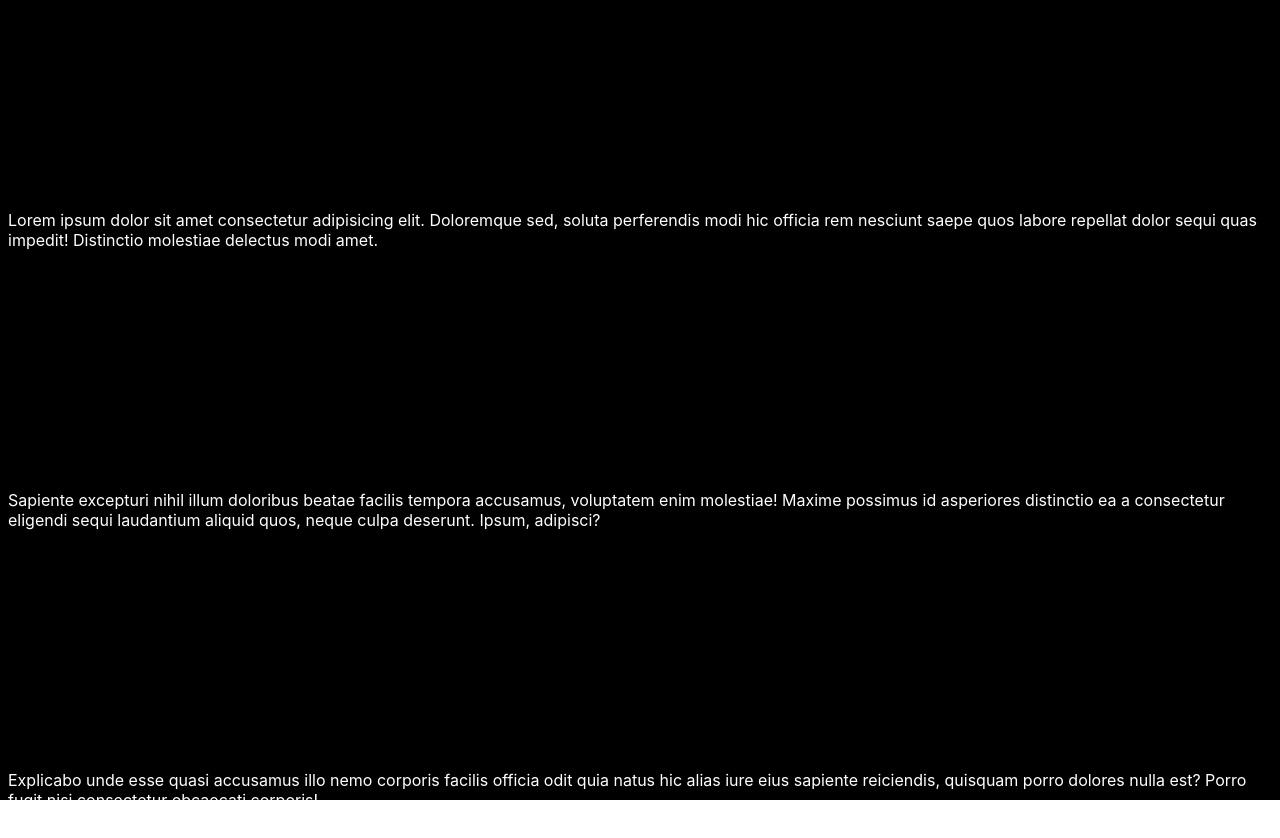
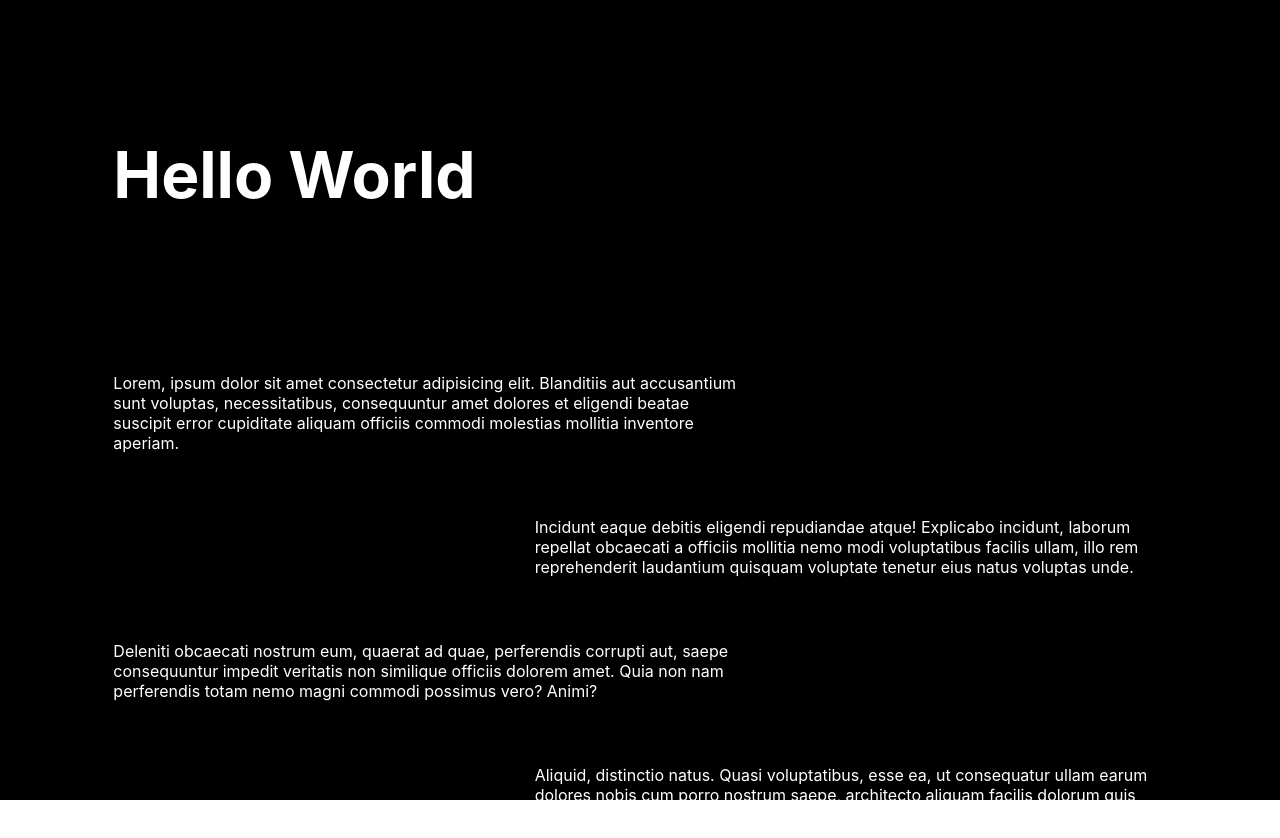
Before and after one commit to Eikix/eliastazartes, a Svelte app: page / in a window 1280 px wide. Shown: the top 838 px of the page. Built offline with nearby package versions, Linux system fonts and the light colour scheme; no server answers.

Commit message:
changed styling and refactored

```diff
--- a/index.html
+++ b/index.html
@@ -8,14 +8,9 @@
   </head>
   <body>
     <canvas id="bg"></canvas>
+
     <div id="app"></div>
-    <main>
-    <div class="overlap">Lorem ipsum dolor sit amet consectetur adipisicing elit. Doloremque sed, soluta perferendis modi hic officia rem nesciunt saepe quos labore repellat dolor sequi quas impedit! Distinctio molestiae delectus modi amet.</div>
-    <div class="overlap">Sapiente excepturi nihil illum doloribus beatae facilis tempora accusamus, voluptatem enim molestiae! Maxime possimus id asperiores distinctio ea a consectetur eligendi sequi laudantium aliquid quos, neque culpa deserunt. Ipsum, adipisci?</div>
-    <div class="overlap">Explicabo unde esse quasi accusamus illo nemo corporis facilis officia odit quia natus hic alias iure eius sapiente reiciendis, quisquam porro dolores nulla est? Porro fugit nisi consectetur obcaecati corporis!</div>
-    <div class="overlap">Dolores eos libero dicta sed suscipit soluta eveniet, voluptates ut ex mollitia, cupiditate perspiciatis sequi obcaecati tenetur adipisci? Quibusdam molestiae minus voluptate odit cupiditate iure cum totam quod repudiandae ex!</div>
-    <div class="overlap">Doloribus libero quam animi iusto repellat excepturi voluptates cum, dicta ipsa distinctio reiciendis esse suscipit sapiente impedit quo, rerum saepe maxime ut error. Nesciunt molestias ea, repudiandae accusamus facilis eos.</div>
-    </main>
+
     <script type="module" src="/src/main.js"></script>
   </body>
 </html>
--- a/public/style.css
+++ b/public/style.css
@@ -3,17 +3,3 @@ canvas {
     top: 0;
     left: 0;
 }
-
-.overlap {
-    width: 100vw;
-    color: white;
-    z-index: 99;
-    width: 100%;
-    margin: 0px auto;
-    padding: 120px 0px;
-}
-
-main {
-    display: flex;
-    flex-direction: column;
-}
--- a/src/App.svelte
+++ b/src/App.svelte
@@ -6,8 +6,14 @@
 
 
 <main>
-  <h1 class="hi">Hello World</h1>
+  <h1 class="hi overlap">Hello World</h1>
+  <div class="overlap">Lorem, ipsum dolor sit amet consectetur adipisicing elit. Blanditiis aut accusantium sunt voluptas, necessitatibus, consequuntur amet dolores et eligendi beatae suscipit error cupiditate aliquam officiis commodi molestias mollitia inventore aperiam.</div>
+  <div class="overlap left">Incidunt eaque debitis eligendi repudiandae atque! Explicabo incidunt, laborum repellat obcaecati a officiis mollitia nemo modi voluptatibus facilis ullam, illo rem reprehenderit laudantium quisquam voluptate tenetur eius natus voluptas unde.</div>
+  <div class="overlap">Deleniti obcaecati nostrum eum, quaerat ad quae, perferendis corrupti aut, saepe consequuntur impedit veritatis non similique officiis dolorem amet. Quia non nam perferendis totam nemo magni commodi possimus vero? Animi?</div>
+  <div class="overlap left">Aliquid, distinctio natus. Quasi voluptatibus, esse ea, ut consequatur ullam earum dolores nobis cum porro nostrum saepe, architecto aliquam facilis dolorum quis illum velit. Nostrum et vel eveniet laboriosam fuga?</div>
+  <div class="overlap">Odit velit, distinctio libero, dolorum animi soluta quidem numquam exercitationem in dicta officia voluptas dolor eos unde. Impedit, odio! Hic, iusto ab enim praesentium quisquam nam ducimus quod sed velit.</div>
 </main>
+
 
 <style>
   :root {
@@ -19,7 +25,29 @@
 
   }
 
+  main {
+    display: grid;
+    grid-template-columns: repeat(12, 1fr);
+  }
+
   .hi {
     color: var(--color-primary);
+    font-size: 4em;
   }
+
+  .overlap {
+    width: 100vw;
+    color: white;
+    z-index: 99;
+    width: 100%;
+    margin: 0px auto;
+    padding: 2em 0px;
+    grid-column: 2 / 8;
+  }
+
+  .left {
+    grid-column: 6 / 12;
+  }
+
+
 </style>
```
